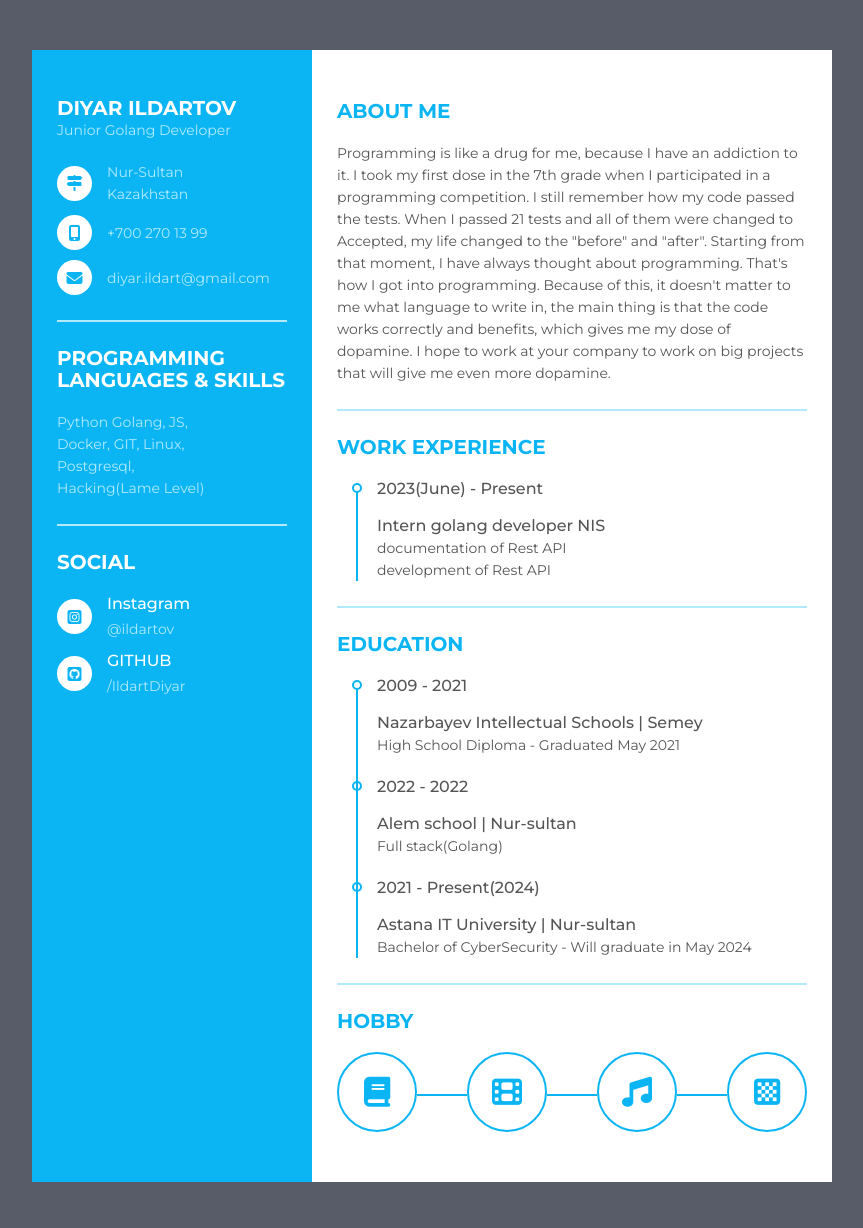
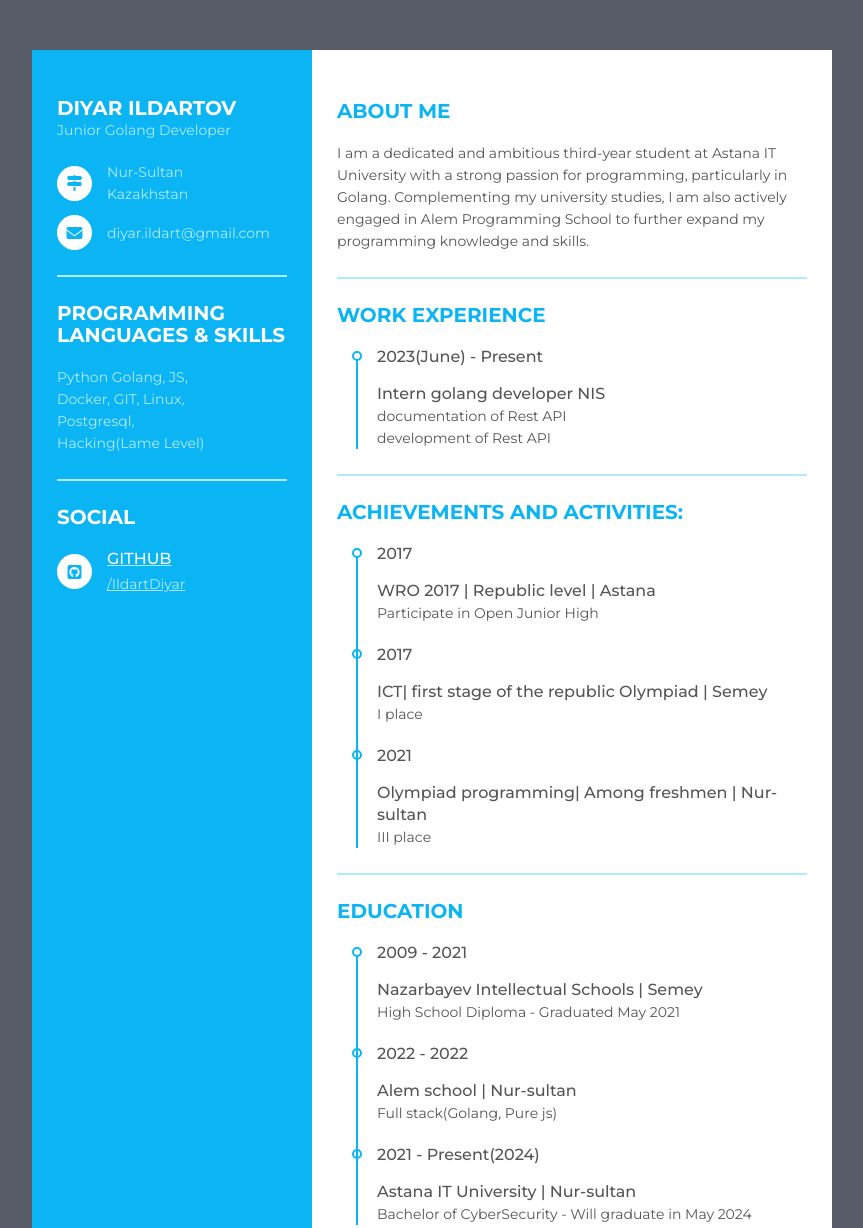
Before and after one commit to IldartDiyar/Diyar, a plain HTML site: page index.html in a window 1280 px wide. Shown: the top 1228 px of the page, without its empty margins (208-1071 px from the left). Drawn offline with Linux system fonts and the light colour scheme.

Commit message:
Update index.html

```diff
--- a/index.html
+++ b/index.html
@@ -29,14 +29,6 @@
                         </li>
                         <li>
                             <div class="icon">
-                                <i class="fas fa-mobile-alt"></i>
-                            </div>
-                            <div class="data">
-                                +700 270 13 99
-                            </div>
-                        </li>
-                        <li>
-                            <div class="icon">
                                 <i class="fas fa-envelope"></i>
                             </div>
                             <div class="data">
@@ -61,23 +53,15 @@
                         <p class="bold">Social</p>
                     </div>
                     <ul>
-                        <li>
-                            <div class="icon">
-                                <i class="fab fa-instagram-square"></i>
-                            </div>
-                            <div class="data">
-                                <p class="semi-bold">Instagram</p>
-                                <p>@ildartov</p>
-                            </div>
-                        </li>
+
                         <li>
                             <div class="icon">
                                 <i class="fab fa-github-square"></i>
                             </div>
-                            <div class="data">
+                            <a class="data" href="https://github.com/IldartDiyar">
                                 <p class="semi-bold">GITHUB</p>
                                 <p>/IldartDiyar</p>
-                            </div>
+                            </a>
                         </li>
                     </ul>
                 </div>
@@ -88,9 +72,10 @@
                 <div class="title">
                     <p class="bold">About me</p>
                 </div>
-                <p>Programming is like a drug for me, because I have an addiction to it. I took my first dose in the 7th grade when I participated in a programming competition. I still remember how my code passed the tests. When I passed 21 tests and all
-                    of them were changed to Accepted, my life changed to the "before" and "after". Starting from that moment, I have always thought about programming. That's how I got into programming. Because of this, it doesn't matter to me what language
-                    to write in, the main thing is that the code works correctly and benefits, which gives me my dose of dopamine. I hope to work at your company to work on big projects that will give me even more dopamine. </p>
+                <p>
+                    I am a dedicated and ambitious third-year student at Astana IT University with a strong passion for programming, particularly in Golang. Complementing my university studies, I am also actively engaged in Alem Programming School to further expand my programming
+                    knowledge and skills.
+                </p>
             </div>
             <div class="resume_item resume_work">
                 <div class="title">
@@ -103,6 +88,34 @@
                             <p class="semi-bold">Intern golang developer NIS</p>
                             <p>documentation of Rest API</p>
                             <p>development of Rest API</p>
+                        </div>
+                    </li>
+                </ul>
+            </div>
+            <div class="resume_item resume_education">
+                <div class="title">
+                    <p class="bold">Achievements and Activities:</p>
+                </div>
+                <ul>
+                    <li>
+                        <div class="date">2017</div>
+                        <div class="info">
+                            <p class="semi-bold">WRO 2017 | Republic level | Astana</p>
+                            <p>Participate in Open Junior High</p>
+                        </div>
+                    </li>
+                    <li>
+                        <div class="date">2017</div>
+                        <div class="info">
+                            <p class="semi-bold">ICT| first stage of the republic Olympiad | Semey</p>
+                            <p>I place</p>
+                        </div>
+                    </li>
+                    <li>
+                        <div class="date">2021</div>
+                        <div class="info">
+                            <p class="semi-bold">Olympiad programming| Among freshmen | Nur-sultan</p>
+                            <p>III place</p>
                         </div>
                     </li>
                 </ul>
@@ -123,7 +136,7 @@
                         <div class="date">2022 - 2022</div>
                         <div class="info">
                             <p class="semi-bold">Alem school | Nur-sultan</p>
-                            <p>Full stack(Golang)</p>
+                            <p>Full stack(Golang, Pure js)</p>
                         </div>
                     </li>
                     <li>
```
